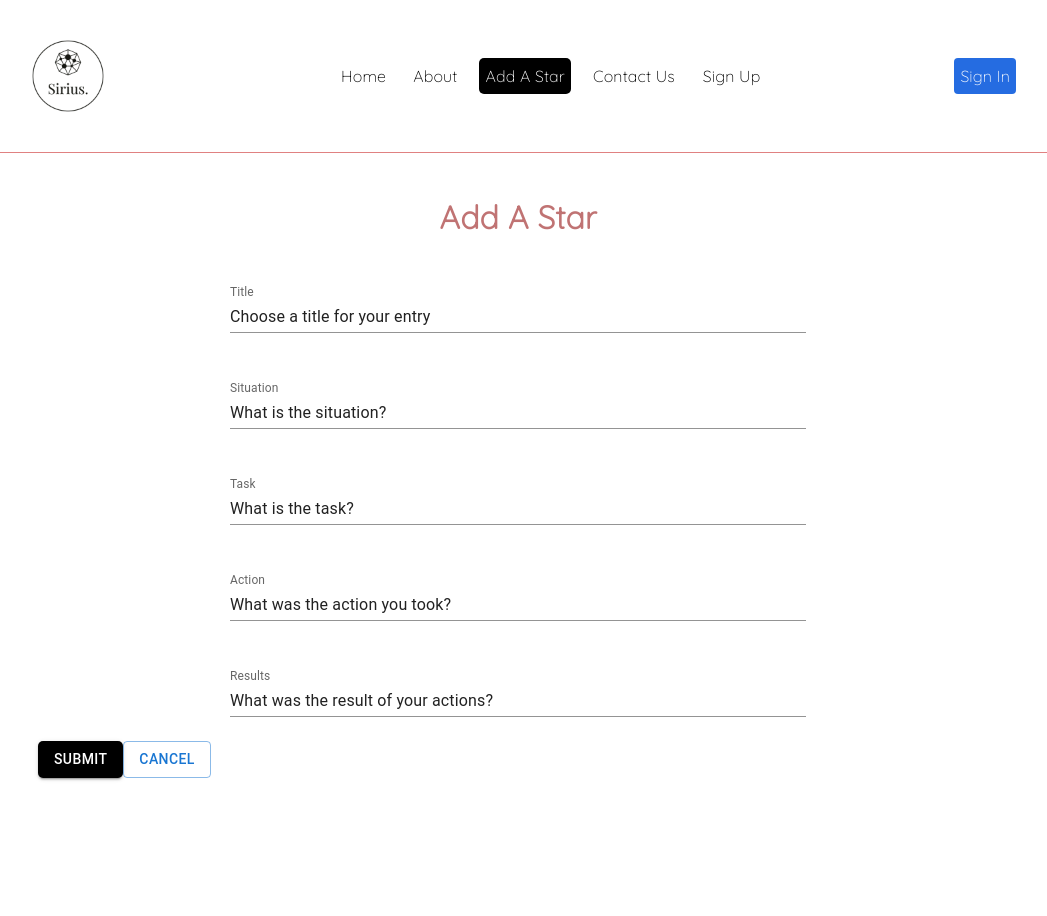
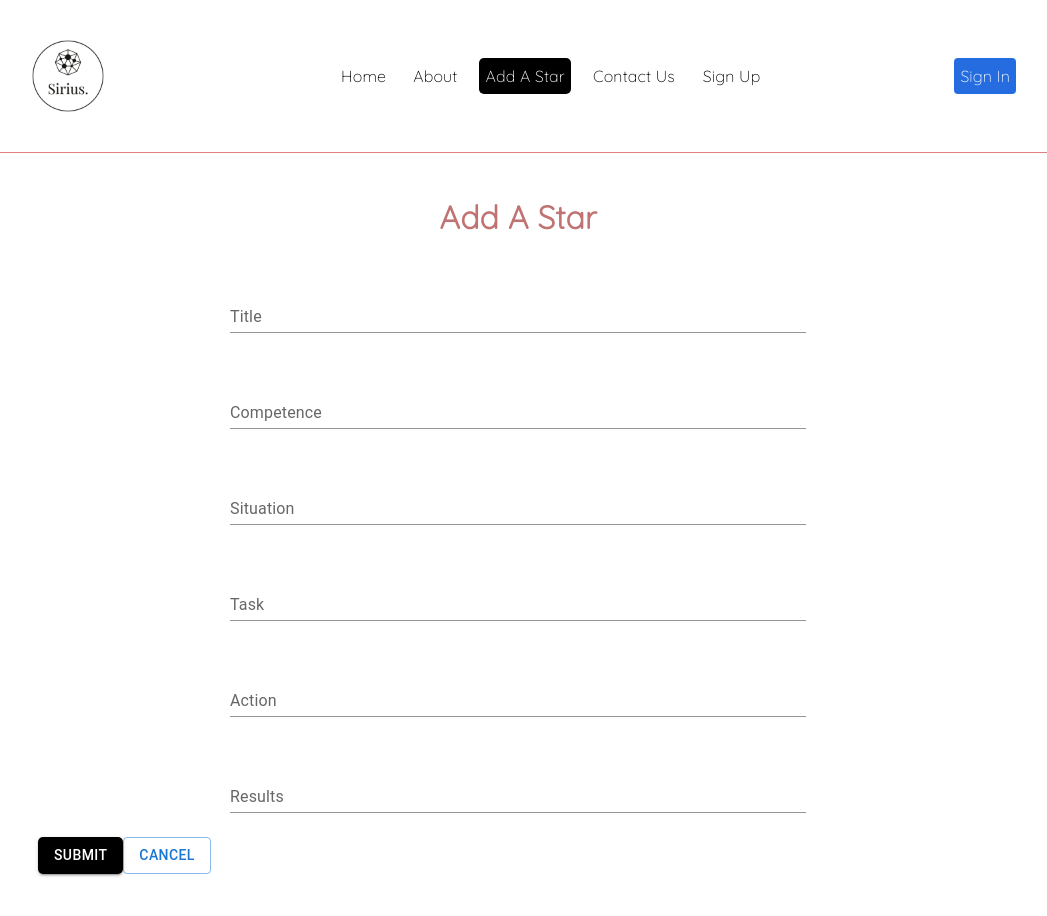
Before and after one commit to smkamaldar/wm3-sirius, a React (Create React App) app in the folder client/: page /addentry in a window 1280 px wide. Shown: the top 916 px of the page, without its empty margins (122-1169 px from the left). Built offline with nearby package versions, Linux system fonts and the light colour scheme.

Commit message:
addEntry submit button

```diff
--- a/client/src/Component/Navbar/Navbar.js
+++ b/client/src/Component/Navbar/Navbar.js
@@ -23,7 +23,7 @@ const Navbar = () => {
         <NavLink to='/' style={{ padding: "5px", color: "black" }}>
             Home
           </NavLink>
-          <NavLink to='/about'style={{ color: "black" }} activeStyle>
+          <NavLink to='/about'style={{ color: "black" }} >
             About
           </NavLink>
           <NavLink to='/addentry' style={{
@@ -31,10 +31,10 @@ const Navbar = () => {
                     backgroundColor: "rgb(0, 0, 0)",
                     borderRadius: "5px",
                 }}> Add A Star</NavLink>
-          <NavLink to='/contact'style={{ color: "black" }} activeStyle>
+          <NavLink to='/contact'style={{ color: "black" }} >
             Contact Us
           </NavLink>
-          <NavLink to='/signup'style={{ color: "black" }} activeStyle>
+          <NavLink to='/signup'style={{ color: "black" }} >
             Sign Up
           </NavLink>
         </NavMenu>
--- a/client/src/pages/AddEntry.js
+++ b/client/src/pages/AddEntry.js
@@ -1,3 +1,5 @@
+import React, { useState, useEffect } from "react";
+import Axios from "axios";
 import { useNavigate } from "react-router-dom";
 import Box from "@mui/material/Box";
 import TextField from "@mui/material/TextField";
@@ -7,8 +9,37 @@ import "./Home.css";
 
 
 const AddEntry = () => {
+const [title, setTitle] = useState("");
+const [situation, setSituation] = useState("");
+const [task, setTask] = useState("");
+const [action, setAction] = useState("");
+const [result, setResult] = useState("");
+const [competence, setCompetence] = useState("");
+  const navigate = useNavigate();
 
-const navigate = useNavigate();
+const submitEntry = () => {
+
+ fetch("/api/stars"), {
+    method: "POST",
+    Headers: { "Content-Type": "application/json" },
+    body: JSON.stringify({
+      title,
+      situation,
+      task,
+      action,
+      result,
+      competence,
+    }),
+  }
+    .then((res) => res.json())
+    .then((data) => {
+      console.log(data);
+      navigate("/viewEntries");
+    })
+    .catch((err) => {
+      console.log(err);
+    });
+};
 
 return (
 	<main className="main">
@@ -30,42 +61,62 @@ return (
 		<TextField
           id="standard-multiline-static"
           label="Title"
-          Title
+          name="title"
           rows={4}
-          defaultValue="Choose a title for your entry"
+          placeholder="Choose a title for your entry"
           variant="standard"
+          value={title}
+          onChange={(e) => setTitle(e.target.value)}
+        />
+      <TextField
+          id="standard-multiline-static"
+          label="Competence"
+          name="competence"
+          rows={4}
+          placeholder="Choose a title for your entry"
+          variant="standard"
+          value={competence}
+          onChange={(e) => setCompetence(e.target.value)}
         />
 				<TextField
           id="standard-multiline-static"
           label="Situation"
-          Situation
+          name="situation"
           rows={3}
-          defaultValue="What is the situation?"
+          placeholder="What is the situation?"
           variant="standard"
+          value={situation}
+          onChange={(e) => setSituation(e.target.value)}
         />
 				<TextField
           id="standard-multiline-static"
           label="Task"
-          Task
+          name="task"
           rows={4}
-          defaultValue="What is the task?"
+          placeholder="What is the task?"
           variant="standard"
+          value={task}
+          onChange={(e) => setTask(e.target.value)}
         />
 				<TextField
           id="standard-multiline-static"
           label="Action"
-          Action
+          name="action"
           rows={4}
-          defaultValue="What was the action you took?"
+          placeholder="What was the action you took?"
           variant="standard"
+          value={action}
+          onChange={(e) => setAction(e.target.value)}
         />
 					<TextField
           id="standard-multiline-static"
           label="Results"
-          Result
+          name="results"
           rows={4}
-          defaultValue="What was the result of your actions?"
+          placeholder="What was the result of your actions?"
           variant="standard"
+          value={result}
+          onChange={(e) => setResult(e.target.value)}
         />
 	</Box>
 	</div>
@@ -73,7 +124,7 @@ return (
 	<div className="button">
 
 	<Button
-  onClick={() => navigate("/viewEntries")}
+   onClick={submitEntry}
     style={{
     color: "white",
     backgroundColor: "rgb(0, 0, 0)",
@@ -86,9 +137,8 @@ return (
 </div>
 
 	</main>
-);
-  };
-
+  );
+};
 
 
 
--- a/client/webpack/dev.config.js
+++ b/client/webpack/dev.config.js
@@ -8,7 +8,7 @@ module.exports = merge(common, {
 		historyApiFallback: true,
 		port: 3000,
 		proxy: {
-			"/api": "http://localhost:3100",
+			"/api": "http://localhost:3300",
 		},
 	},
 	mode: "development",
```
Also changed, not shown: package.json (+5 -4 lines), 1 other file (tests, documents, lock files or other folders).
